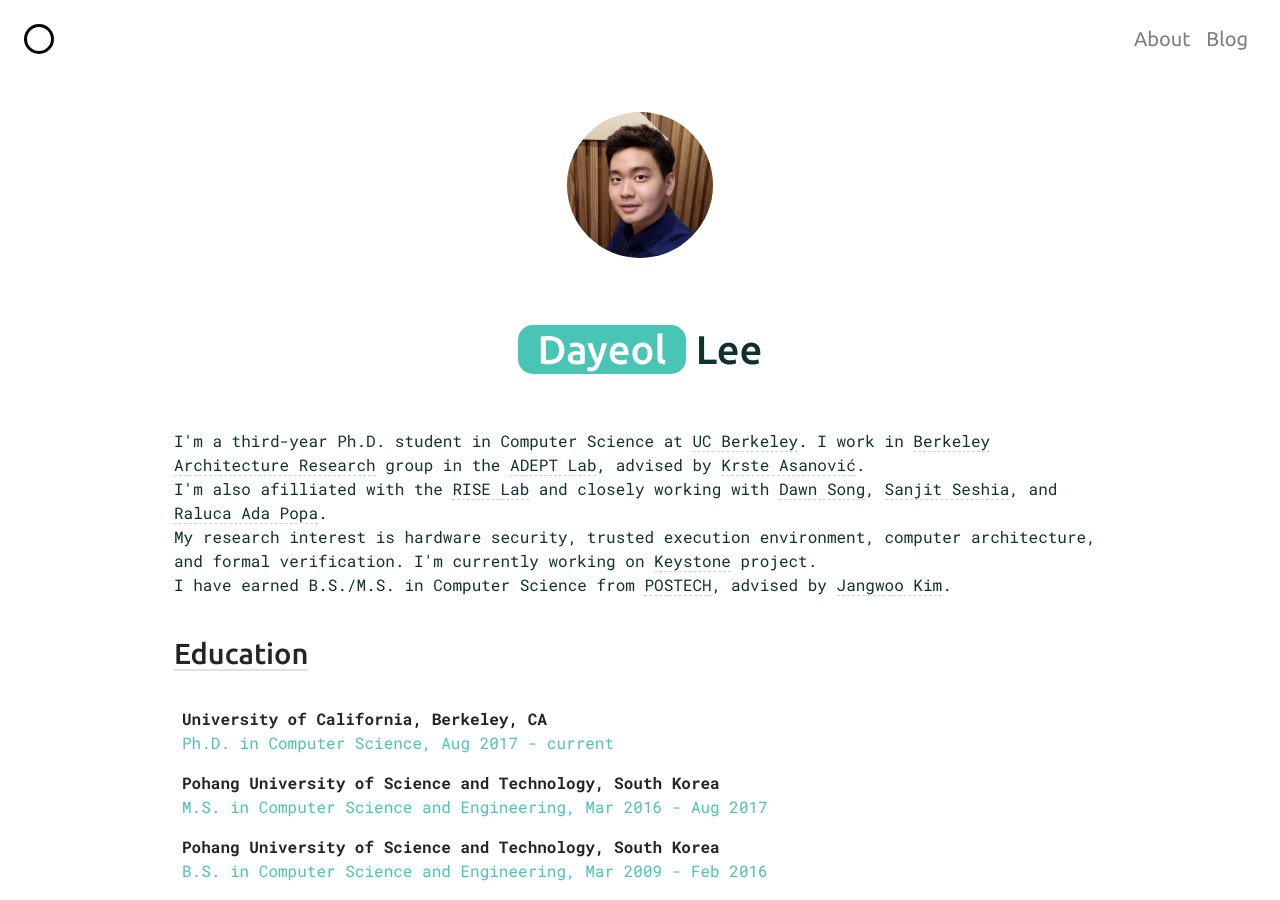
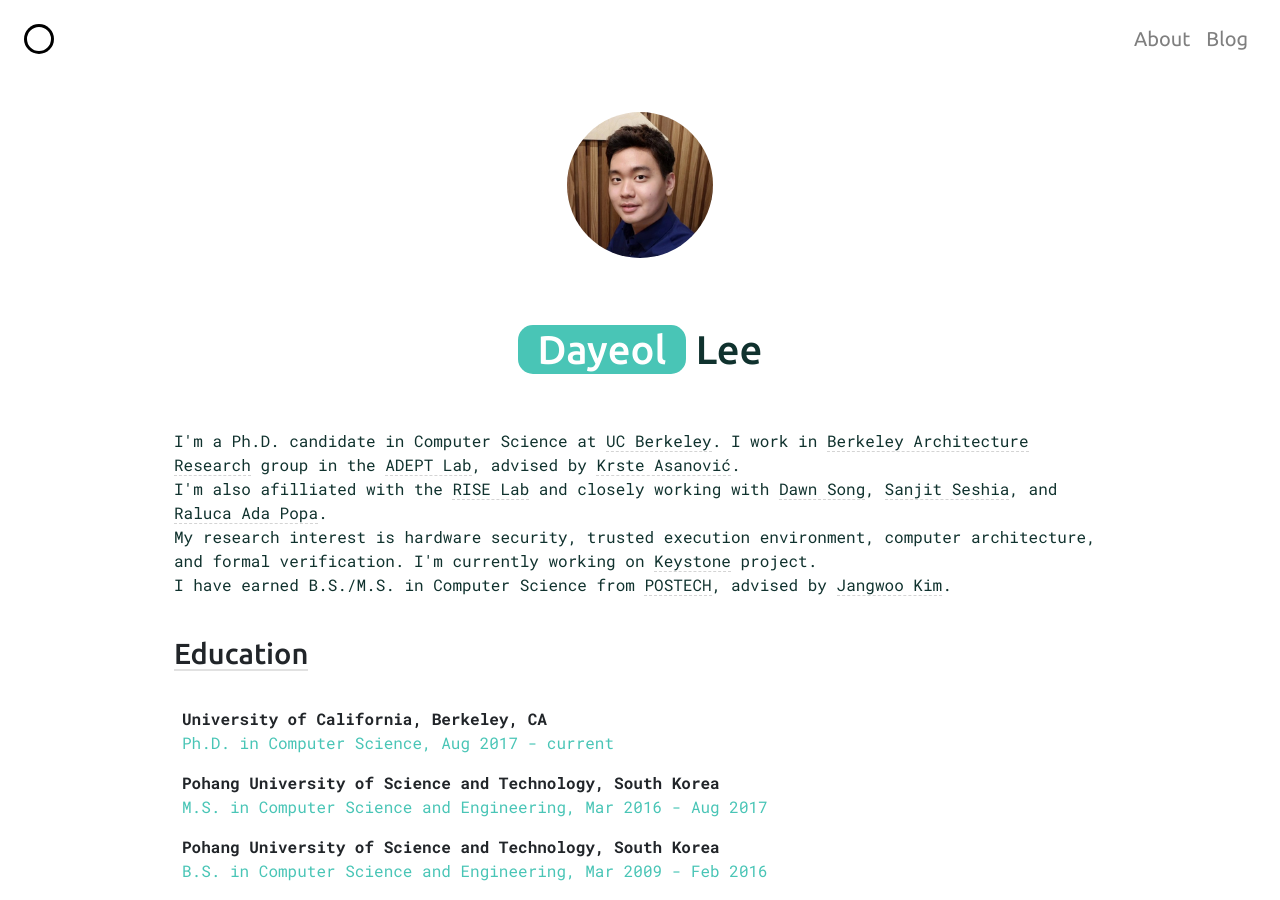
Before and after one commit to dayeol/dayeol.github.io, a Jekyll site: the page built from index.html, in a window 1280 px wide and 900 px high. Built offline with Jekyll 4.4.1, drawn with Linux system fonts in a browser that asks for light colours; nearby versions of some CDN libraries.

Commit message:
Advanced to Ph.d. candidacy

```diff
--- a/index.html
+++ b/index.html
@@ -18,7 +18,7 @@ layout: default
 		</div>
 		<p style="margin-top: 30px;">
 		<div class="content">
-			I'm a third-year Ph.D. student in Computer Science at
+			I'm a Ph.D. candidate in Computer Science at
 			<a href="http://berkeley.edu">UC Berkeley</a>.
 			I work in <a href="https://bar.eecs.berkeley.edu">Berkeley Architecture Research</a> group in
 			the <a href="https://adept.eecs.berkeley.edu/">ADEPT Lab</a>,
```
